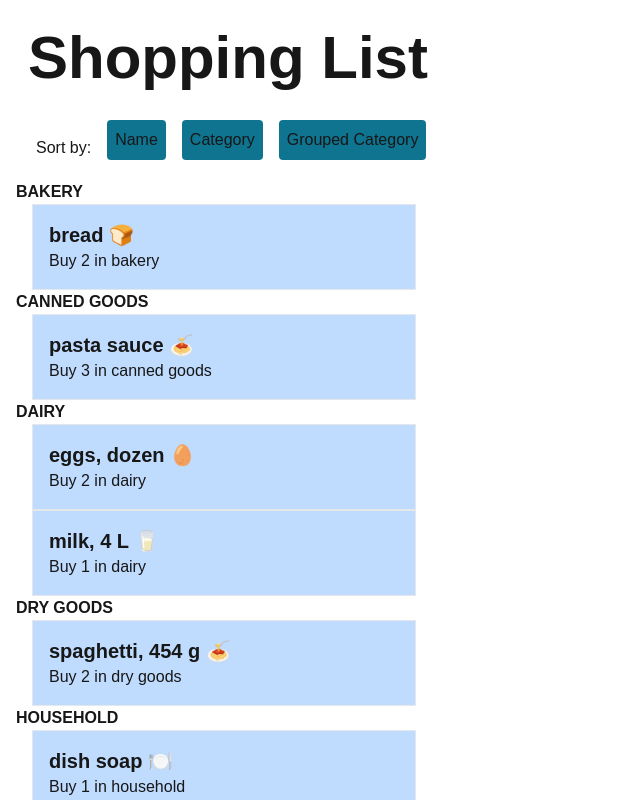
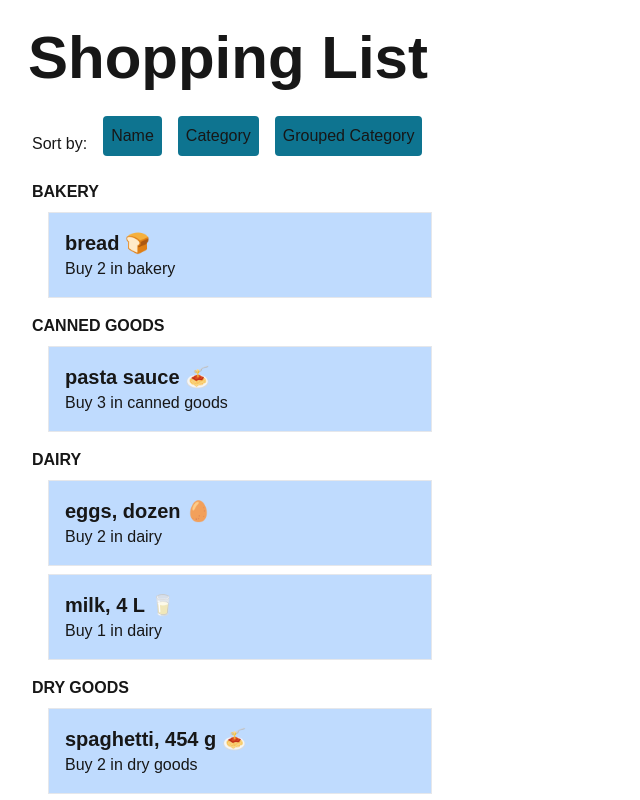
Before and after one commit to HuongNguyen0828/cprg306-assignments, a Next.js app: page /week-6 in a window 1280 px wide. Both pictures are taken after a click on the button "Grouped Category". Shown: the top 800 px of the page, without its empty margins (0-640 px from the left). Built offline with nearby package versions, Linux system fonts and the light colour scheme.

Commit message:
style grouped category

```diff
--- a/app/week-6/item-list.js
+++ b/app/week-6/item-list.js
@@ -44,7 +44,7 @@ export default function ItemList() {
   // }
   return (
     <>
-      <div className="flex gap-4 m-5">
+      <div className="flex gap-4 m-4 mb-6">
         <p className="mt-auto">Sort by: </p>
         <button
           type="button"
@@ -70,9 +70,9 @@ export default function ItemList() {
       </div>
 
       {sortBy === "grouped category" ? (
-        <ul className="mb-4">
+        <ul>
           {parsedObject.map(([grouped, array], index) => (
-            <li key={index} className="">
+            <li key={index} className="flex flex-col gap-2 m-4 ">
               <span className="font-bold"> {grouped.toUpperCase()} </span>
               {array.map((item) => (
                 <section key={item.id}>
```
